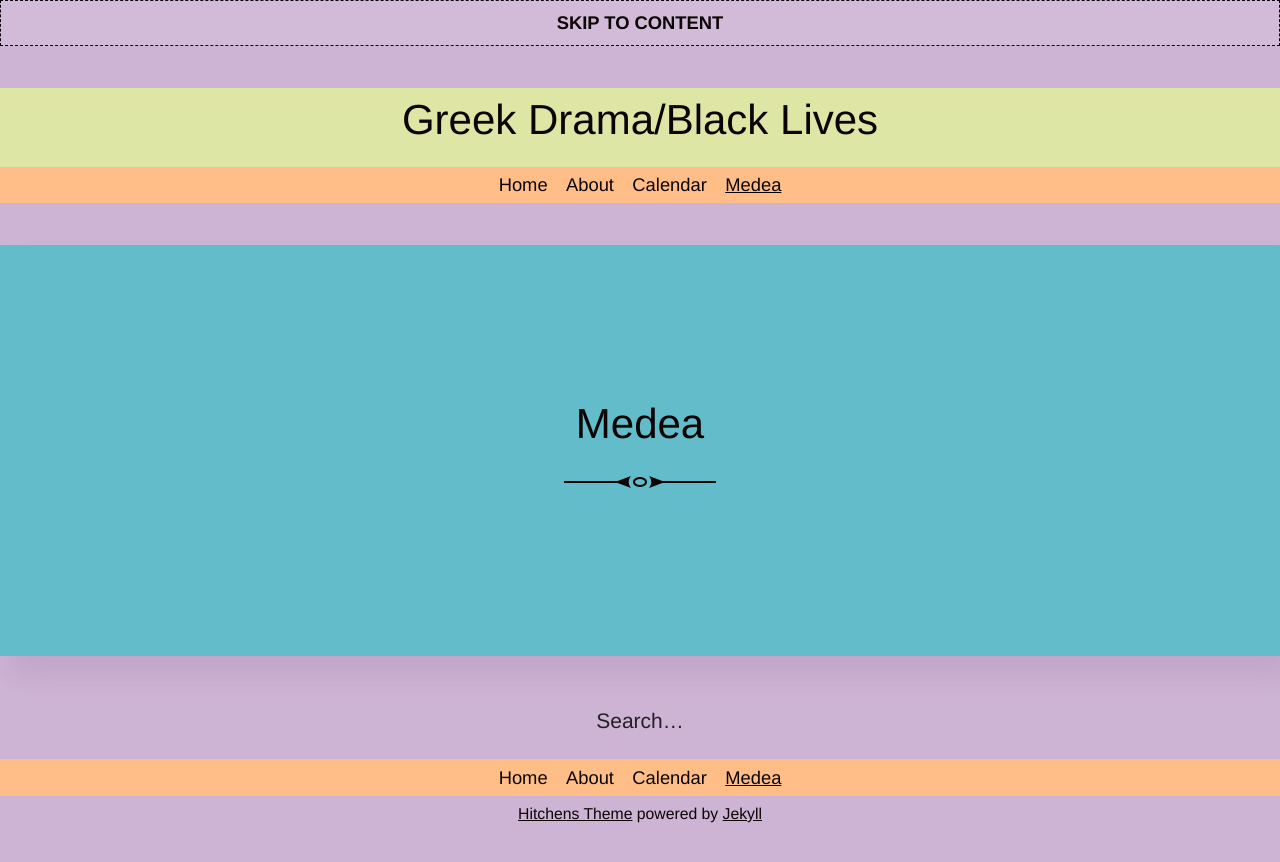
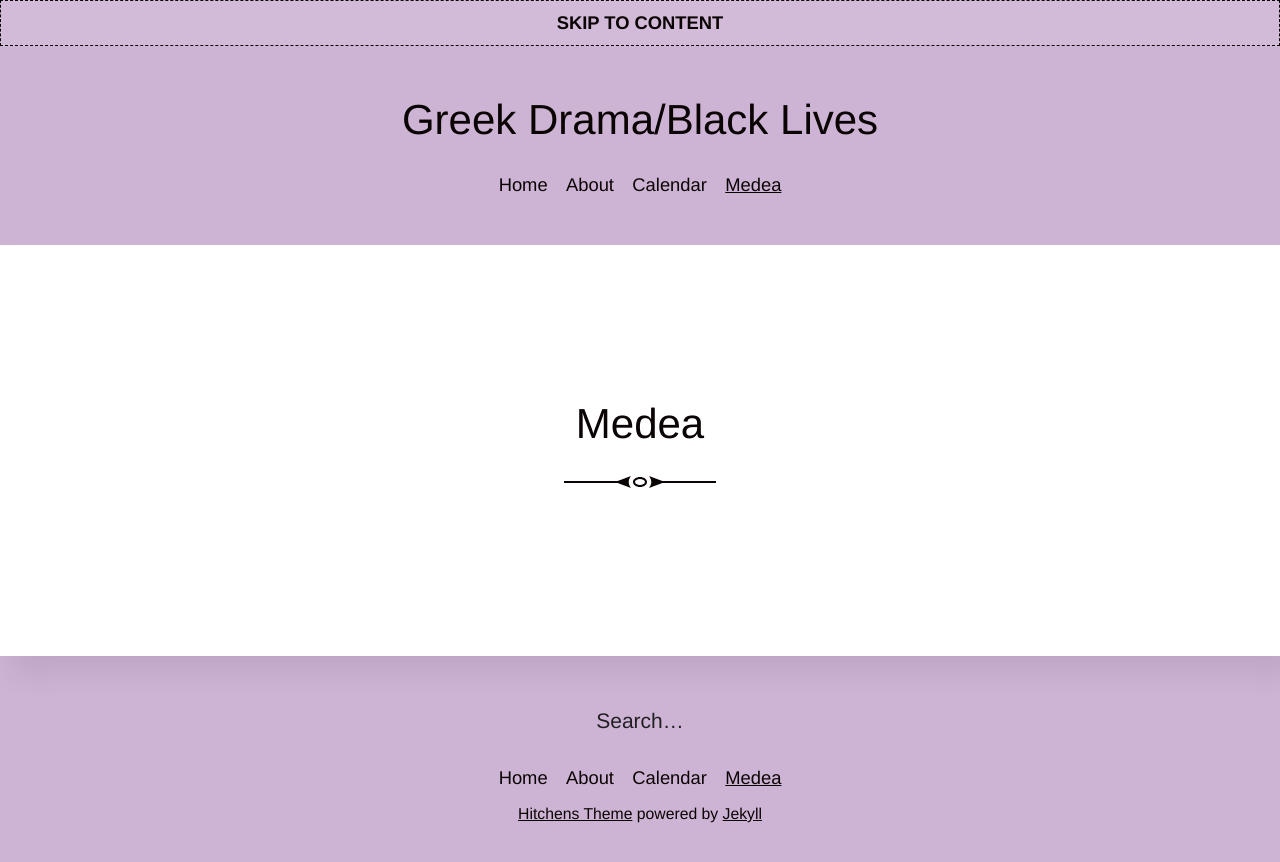
Before and after one commit to digbmc/media-medea, a Jekyll site: the page built from script.md, in a window 1280 px wide. Shown: the top 862 px of the page. Built offline with Jekyll 4.4.1, drawn with Linux system fonts in a browser that asks for light colours.

Commit message:
comment out candy colors

```diff
--- a/_sass/_article.scss
+++ b/_sass/_article.scss
@@ -1,5 +1,6 @@
 .post {
-  background: $teal;
+  background: white;
+  // background: $teal;
   margin: 2em auto;
   max-width: 80rem;
   padding: 2em 0;
--- a/_sass/_masthead.scss
+++ b/_sass/_masthead.scss
@@ -2,7 +2,7 @@
   box-sizing: border-box;
   position: relative;
   text-align: center;
-  background-color: $lime;
+  // background-color: $lime;
 }
 
 .site-masthead h1 {
--- a/_sass/_menu.scss
+++ b/_sass/_menu.scss
@@ -1,6 +1,6 @@
 .site-navigation {
   margin-top: 1rem;
-  background-color: $orangey;
+  // background-color: $orangey;
   padding: 0 1rem;
   &:hover,
   &:focus-within {
```
